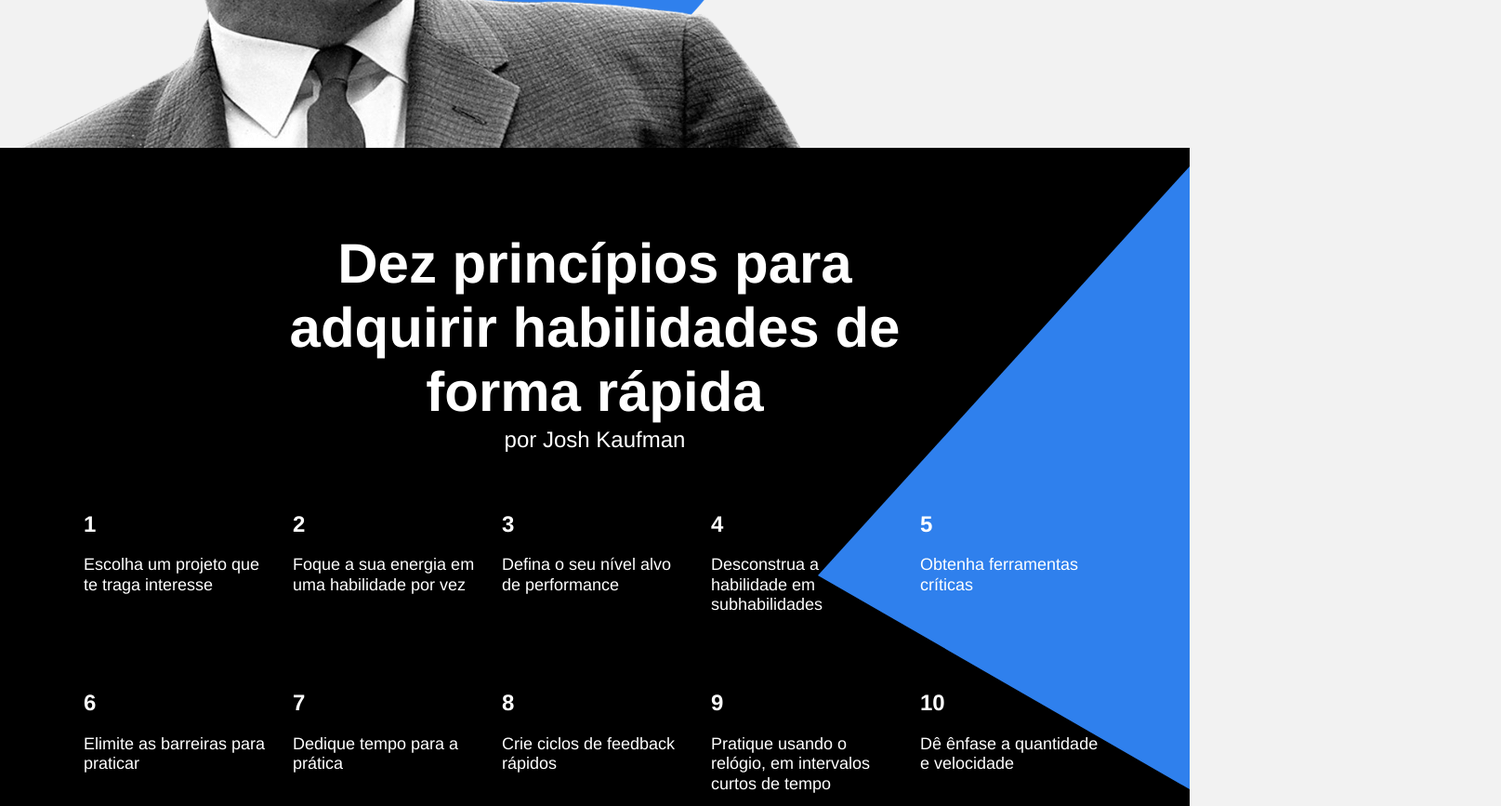
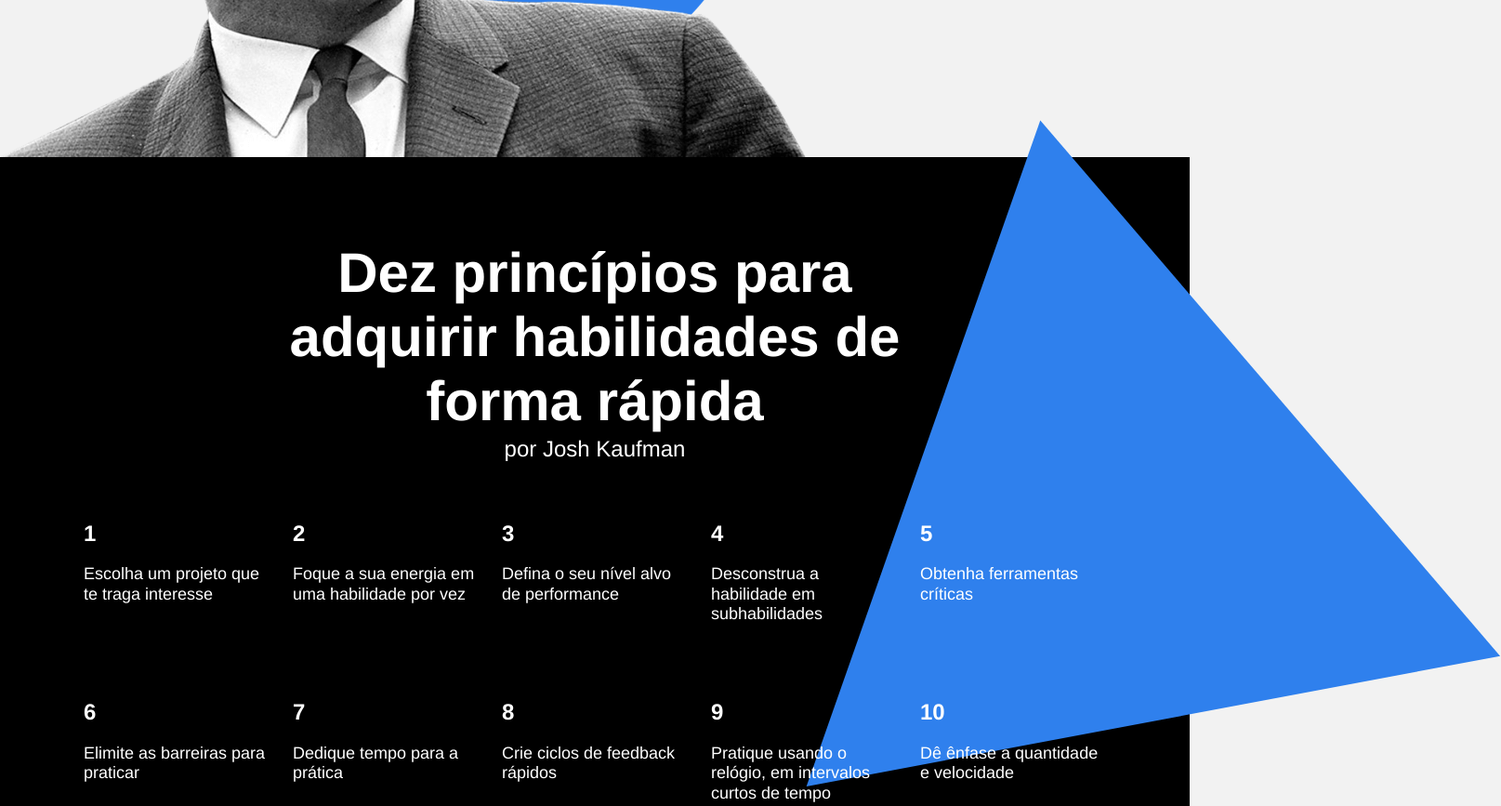
Before and after one commit to Borges-Camila/WEB_aprendendo, a plain HTML site: page index.html in a window 1280 px wide. Shown: the part 2780-3647 px from the top of the page at 93% size, 1615 px wide, since content can reach past the window. Drawn offline with Linux system fonts and the light colour scheme.

```diff
--- a/blocks/kaufman.css
+++ b/blocks/kaufman.css
@@ -1,24 +1,22 @@
 .kaufman {
-  margin: 230px auto 100px auto;
+  margin: 240px auto 100px auto;
   background-color: black;
   display: flex;
   justify-content: center;
   flex-direction: column;
   position: relative;
+  z-index: -3;
 }
 
 .kaufman__triangle {
-  width: 0;
-  height: 0;
-  border-top: 440px solid transparent;
-  border-right: 400px solid #2F80ED;
-  border-bottom: 230px solid transparent;
+  max-width: 660px;
+  max-height: 636px;
   position: absolute;
   left: auto;
   right: 0;
-  top: 20px;
+  top: -40px;
   bottom: auto;
-  z-index: 0;
+  z-index: -2;
 }
 
 .section__title_theme-dark {
--- a/index.html
+++ b/index.html
@@ -183,11 +183,18 @@
                   <p class="table__text table__text_theme-dark">Dê ênfase a quantidade
                     e velocidade</p>
                 </div>
-                <div class="kaufman__triangle"></div>
+                <div class="kaufman__triangle">
+                  <img src="./images/triangle.svg" alt="triangulo azul">
+                </div>
               </div>
             </section>
         </main>
         <footer class="footer">
+          <div class="footer__columns">
+            <div class="footer__column">
+              <img src="./images/TripletenLogo-1.svg" alt="logo branco" class="footer__logo">
+            </div>
+          </div>
 
         </footer>
     </div>
```
Also changed, not shown: github/page1.png (added), github/page2.png (added), github/page3.png (added), github/page4.png (added), github/page5.png (added), 1 other file.
